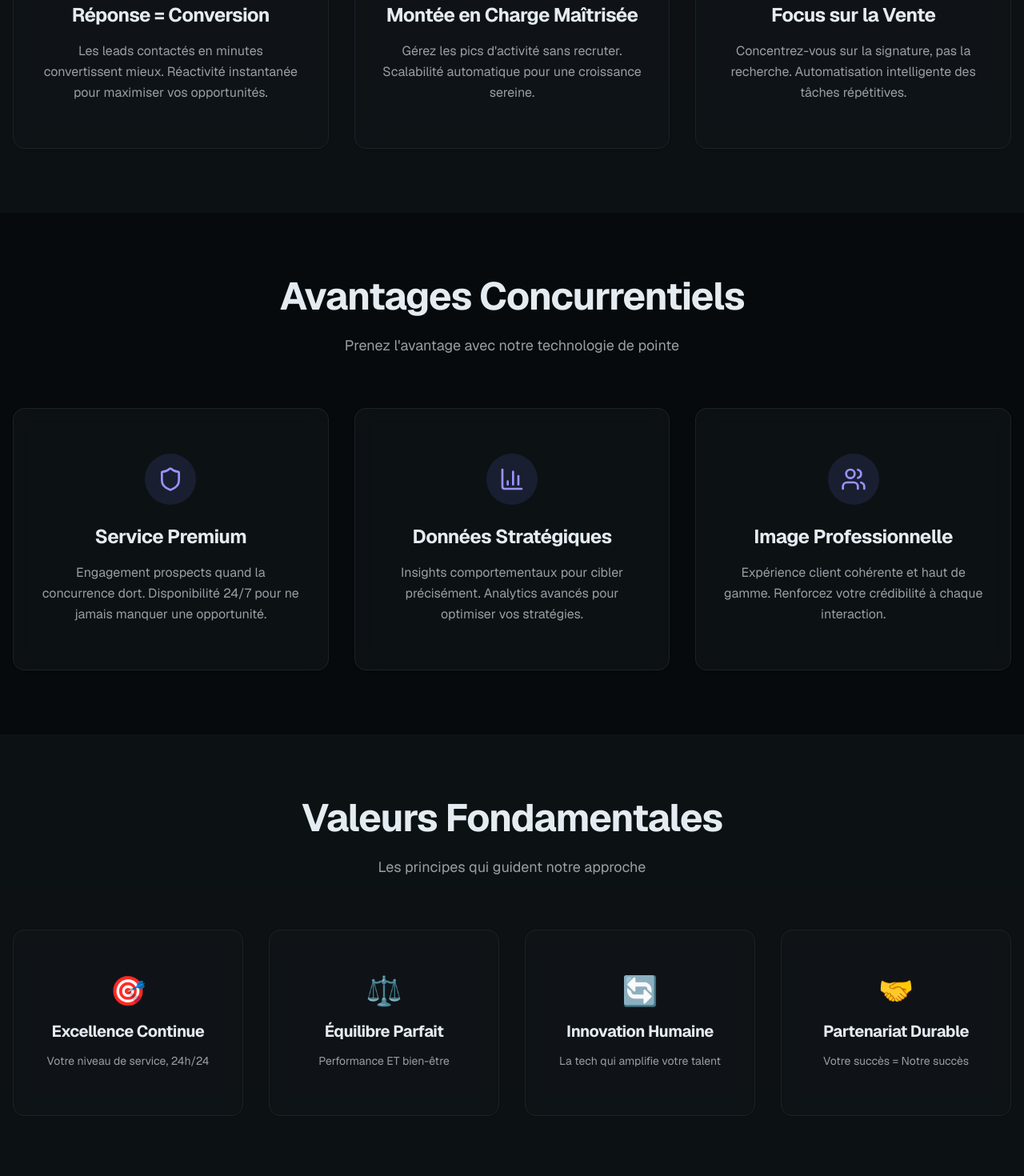
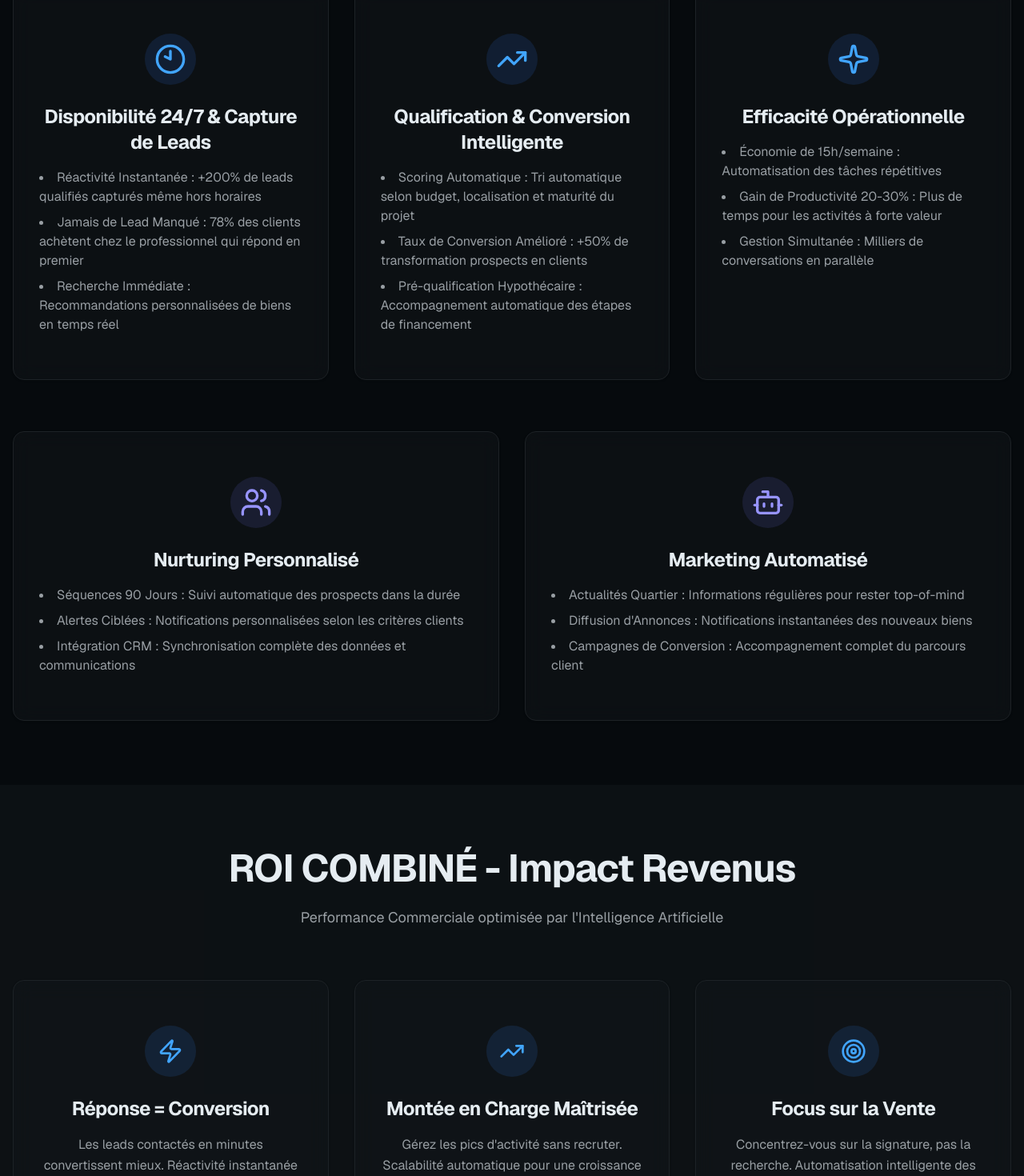
Before and after one commit to Bujujan/hayzai, a Next.js app: page / in a window 1280 px wide. Shown: the part 920-2390 px from the top of the page at 80% size. Built offline with nearby package versions, Linux system fonts and the light colour scheme.

Commit message:
added "agence imobiliere" in the title... plus removed "valuer fontamental" and added the section below the hero section

```diff
--- a/src/app/page.tsx
+++ b/src/app/page.tsx
@@ -10,6 +10,9 @@ import {
   Users,
   BarChart3,
   Shield,
+  Sparkle,
+  Bot,
+  Clock10,
 } from "lucide-react";
 
 export default function HomePage() {
@@ -17,14 +20,16 @@ export default function HomePage() {
     <div className="min-h-screen bg-background">
       {/* Hero Section */}
       <section className="py-20 px-4 text-center relative overflow-hidden bg-gradient-to-br from-primary/5 via-background to-accent/5">
-        <div className="container mx-auto relative z-10">
+        <div className="container mx-auto relative z-10 flex flex-col items-center">
           <Badge className="mb-6 text-sm font-medium text-primary bg-primary/10">
             Intelligence Artificielle • Conseil Business
           </Badge>
-          <h1 className="text-5xl md:text-7xl font-bold tracking-tight mb-6 leading-tight">
-            Transformez Votre Business avec l&apos;
-            <span className="text-primary">IA</span>
-          </h1>
+          <div className="flex justify-center items-center w-[80%]">
+            <h1 className="text-5xl md:text-7xl font-bold tracking-tight mb-6 leading-tight">
+              Transformez Votre Agence Immobilière avec l&apos;
+              <span className="text-primary">IA</span>
+            </h1>
+          </div>
           <p className="text-lg md:text-xl text-muted-foreground max-w-3xl mx-auto leading-relaxed mb-8">
             Maximisez votre ROI, optimisez vos performances et prenez
             l&apos;avantage concurrentiel grâce à notre expertise en
@@ -40,6 +45,112 @@ export default function HomePage() {
                 <ArrowRight className="ml-2 h-5 w-5 transition-transform group-hover:translate-x-1" />
               </Button>
             </a>
+          </div>
+        </div>
+      </section>
+
+      {/* Chatbot IA Immobilier Section */}
+      <section id="chatbot-ia" className="py-20 px-4 bg-background">
+        <div className="container mx-auto">
+          <div className="text-center mb-16">
+            <h2 className="text-4xl md:text-5xl font-bold tracking-tight mb-6">
+              Chaque Prospect Mérite Votre Excellence
+            </h2>
+            <p className="text-lg md:text-xl text-muted-foreground max-w-3xl mx-auto leading-relaxed">
+              Obtenez Votre "Agent Personnel" IA pour Développer Sans Limites et
+              Vendre Sans Stress
+            </p>
+          </div>
+
+          {/* Advantages Grid */}
+          <div className="grid md:grid-cols-3 gap-8 mb-16">
+            {[
+              {
+                icon: <Clock10 className="h-10 w-10 text-primary" />,
+                title: "Disponibilité 24/7 & Capture de Leads",
+                points: [
+                  "Réactivité Instantanée : +200% de leads qualifiés capturés même hors horaires",
+                  "Jamais de Lead Manqué : 78% des clients achètent chez le professionnel qui répond en premier",
+                  "Recherche Immédiate : Recommandations personnalisées de biens en temps réel",
+                ],
+              },
+              {
+                icon: <TrendingUp className="h-10 w-10 text-primary" />,
+                title: "Qualification & Conversion Intelligente",
+                points: [
+                  "Scoring Automatique : Tri automatique selon budget, localisation et maturité du projet",
+                  "Taux de Conversion Amélioré : +50% de transformation prospects en clients",
+                  "Pré-qualification Hypothécaire : Accompagnement automatique des étapes de financement",
+                ],
+              },
+              {
+                icon: <Sparkle className="h-10 w-10 text-primary" />,
+                title: "Efficacité Opérationnelle",
+                points: [
+                  "Économie de 15h/semaine : Automatisation des tâches répétitives",
+                  "Gain de Productivité 20-30% : Plus de temps pour les activités à forte valeur",
+                  "Gestion Simultanée : Milliers de conversations en parallèle",
+                ],
+              },
+            ].map((item, idx) => (
+              <Card
+                key={idx}
+                className="group border border-border bg-card/50 backdrop-blur-md rounded-xl hover:shadow-xl hover:-translate-y-1 transition-all"
+              >
+                <CardContent className="p-8 text-center">
+                  <div className="w-16 h-16 bg-primary/10 rounded-full flex items-center justify-center mx-auto mb-6 group-hover:bg-primary/20 transition-colors">
+                    {item.icon}
+                  </div>
+                  <h3 className="text-2xl font-bold mb-4">{item.title}</h3>
+                  <ul className="text-muted-foreground text-left list-disc list-inside space-y-2">
+                    {item.points.map((point, i) => (
+                      <li key={i}>{point}</li>
+                    ))}
+                  </ul>
+                </CardContent>
+              </Card>
+            ))}
+          </div>
+
+          {/* Email Outreach & Marketing Grid */}
+          <div className="grid md:grid-cols-2 gap-8">
+            {[
+              {
+                icon: <Users className="h-10 w-10 text-accent" />,
+                title: "Nurturing Personnalisé",
+                points: [
+                  "Séquences 90 Jours : Suivi automatique des prospects dans la durée",
+                  "Alertes Ciblées : Notifications personnalisées selon les critères clients",
+                  "Intégration CRM : Synchronisation complète des données et communications",
+                ],
+              },
+              {
+                icon: <Bot className="h-10 w-10 text-accent" />,
+                title: "Marketing Automatisé",
+                points: [
+                  "Actualités Quartier : Informations régulières pour rester top-of-mind",
+                  "Diffusion d'Annonces : Notifications instantanées des nouveaux biens",
+                  "Campagnes de Conversion : Accompagnement complet du parcours client",
+                ],
+              },
+            ].map((item, idx) => (
+              <Card
+                key={idx}
+                className="group border border-border bg-card/50 backdrop-blur-md rounded-xl hover:shadow-xl hover:-translate-y-1 transition-all"
+              >
+                <CardContent className="p-8 text-center">
+                  <div className="w-16 h-16 bg-accent/10 rounded-full flex items-center justify-center mx-auto mb-6 group-hover:bg-accent/20 transition-colors">
+                    {item.icon}
+                  </div>
+                  <h3 className="text-2xl font-bold mb-4">{item.title}</h3>
+                  <ul className="text-muted-foreground text-left list-disc list-inside space-y-2">
+                    {item.points.map((point, i) => (
+                      <li key={i}>{point}</li>
+                    ))}
+                  </ul>
+                </CardContent>
+              </Card>
+            ))}
           </div>
         </div>
       </section>
@@ -143,58 +254,6 @@ export default function HomePage() {
         </div>
       </section>
 
-      {/* Core Values */}
-      <section id="valeurs" className="py-20 px-4 bg-muted/30">
-        <div className="container mx-auto">
-          <div className="text-center mb-16">
-            <h2 className="text-4xl md:text-5xl font-bold tracking-tight mb-6">
-              Valeurs Fondamentales
-            </h2>
-            <p className="text-lg text-muted-foreground max-w-2xl mx-auto">
-              Les principes qui guident notre approche
-            </p>
-          </div>
-
-          <div className="grid md:grid-cols-2 lg:grid-cols-4 gap-8">
-            {[
-              {
-                icon: "🎯",
-                title: "Excellence Continue",
-                desc: "Votre niveau de service, 24h/24",
-              },
-              {
-                icon: "⚖️",
-                title: "Équilibre Parfait",
-                desc: "Performance ET bien-être",
-              },
-              {
-                icon: "🔄",
-                title: "Innovation Humaine",
-                desc: "La tech qui amplifie votre talent",
-              },
-              {
-                icon: "🤝",
-                title: "Partenariat Durable",
-                desc: "Votre succès = Notre succès",
-              },
-            ].map((item, idx) => (
-              <Card
-                key={idx}
-                className="text-center group hover:shadow-xl hover:-translate-y-1 transition-all duration-300 border border-border bg-card/60 backdrop-blur-md rounded-xl"
-              >
-                <CardContent className="p-8">
-                  <div className="text-4xl mb-4">{item.icon}</div>
-                  <h3 className="text-xl font-bold mb-3">{item.title}</h3>
-                  <p className="text-muted-foreground text-sm leading-relaxed">
-                    {item.desc}
-                  </p>
-                </CardContent>
-              </Card>
-            ))}
-          </div>
-        </div>
-      </section>
-
       {/* CTA Section */}
       <section id="contact" className="py-20 px-4 relative overflow-hidden">
         <div className="absolute inset-0 bg-gradient-to-r from-primary/10 via-background to-accent/10"></div>
--- a/src/components/footer.tsx
+++ b/src/components/footer.tsx
@@ -42,7 +42,7 @@ const Footer = () => {
           </div>
         </div>
         <div className="border-t border-foreground/20 mt-8 pt-8 text-center text-foreground/60">
-          <p>&copy; 2025 AIConseil. Tous droits réservés.</p>
+          <p>&copy; 2025 HAYZAI. Tous droits réservés.</p>
         </div>
       </div>
     </footer>
```
